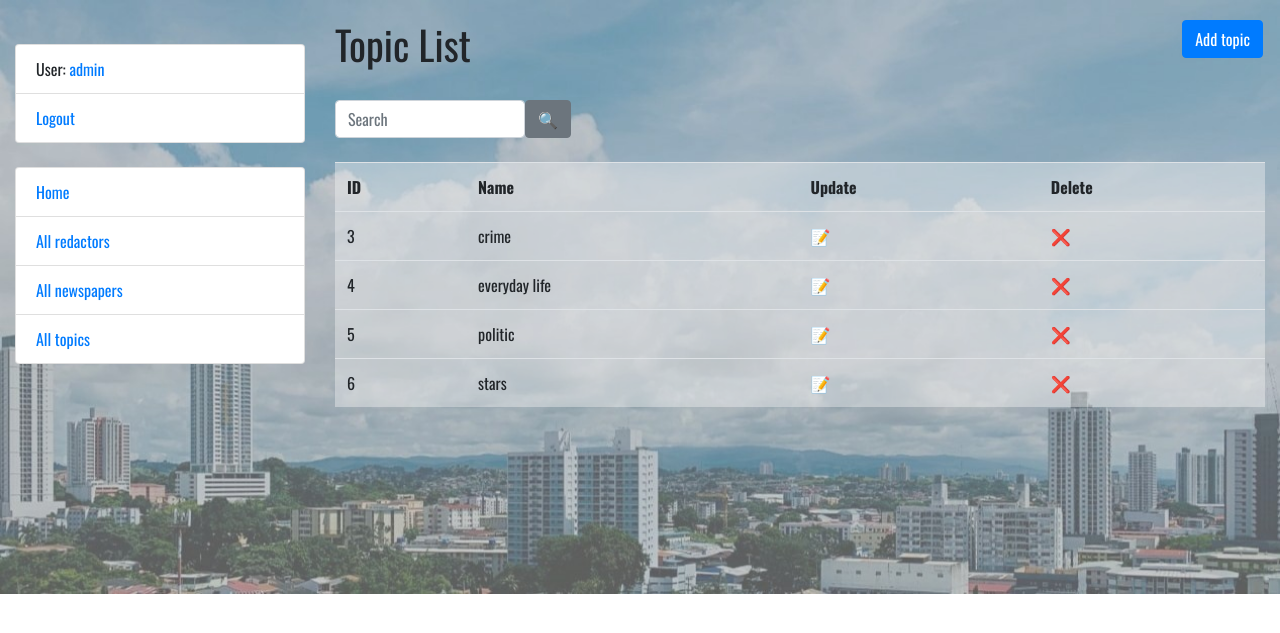
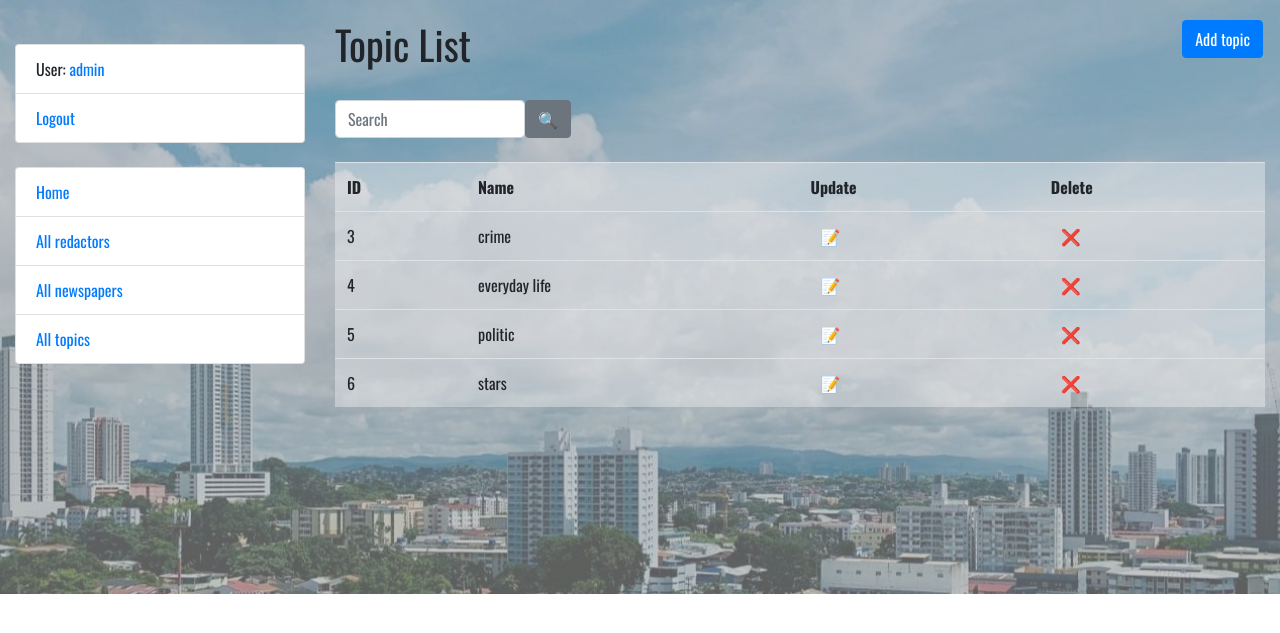
Before and after one commit to linaSam/GNF_newspaper_agency, a Django app: page /topic/ in a window 1280 px wide. Shown: the top 633 px of the page. Run offline with Django 4.2, Linux system fonts and the light colour scheme; the first user in the database is signed in; data comes from the database, SQL or seed files in the repository; some libraries are stand-ins or nearby versions.

```diff
--- a/templates/catalog/topic_list.html
+++ b/templates/catalog/topic_list.html
@@ -36,12 +36,12 @@
           </td>
           <td>
             <a href="{% url 'catalog:topic-update' pk=topic.id %}">
-              <span>📝</span>
+              <span style="padding-left: 10px"> 📝 </span>
             </a>
           </td>
           <td>
             <a href="{% url 'catalog:topic-delete' pk=topic.id %}">
-              <span>❌</span>️
+              <span style="padding-left: 10px"> ❌ </span>️
             </a>
           </td>
         </tr>
```
